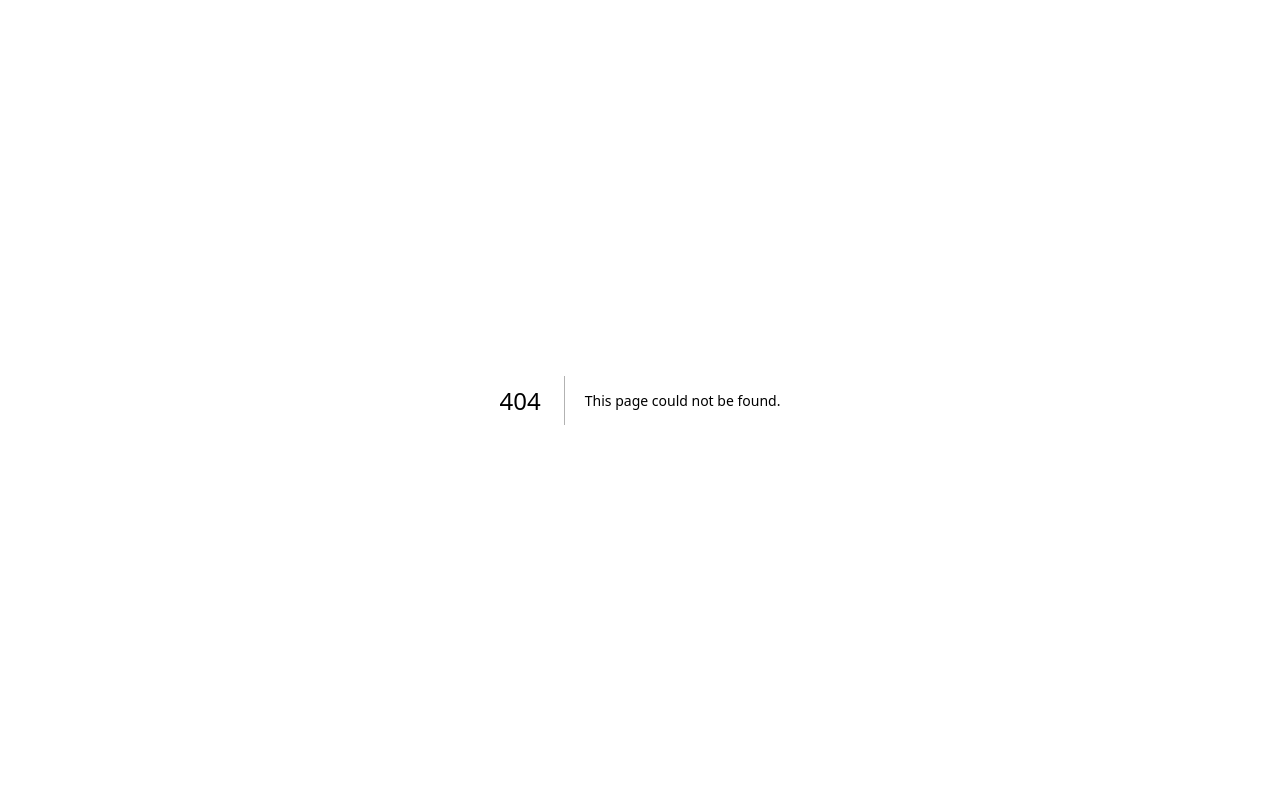
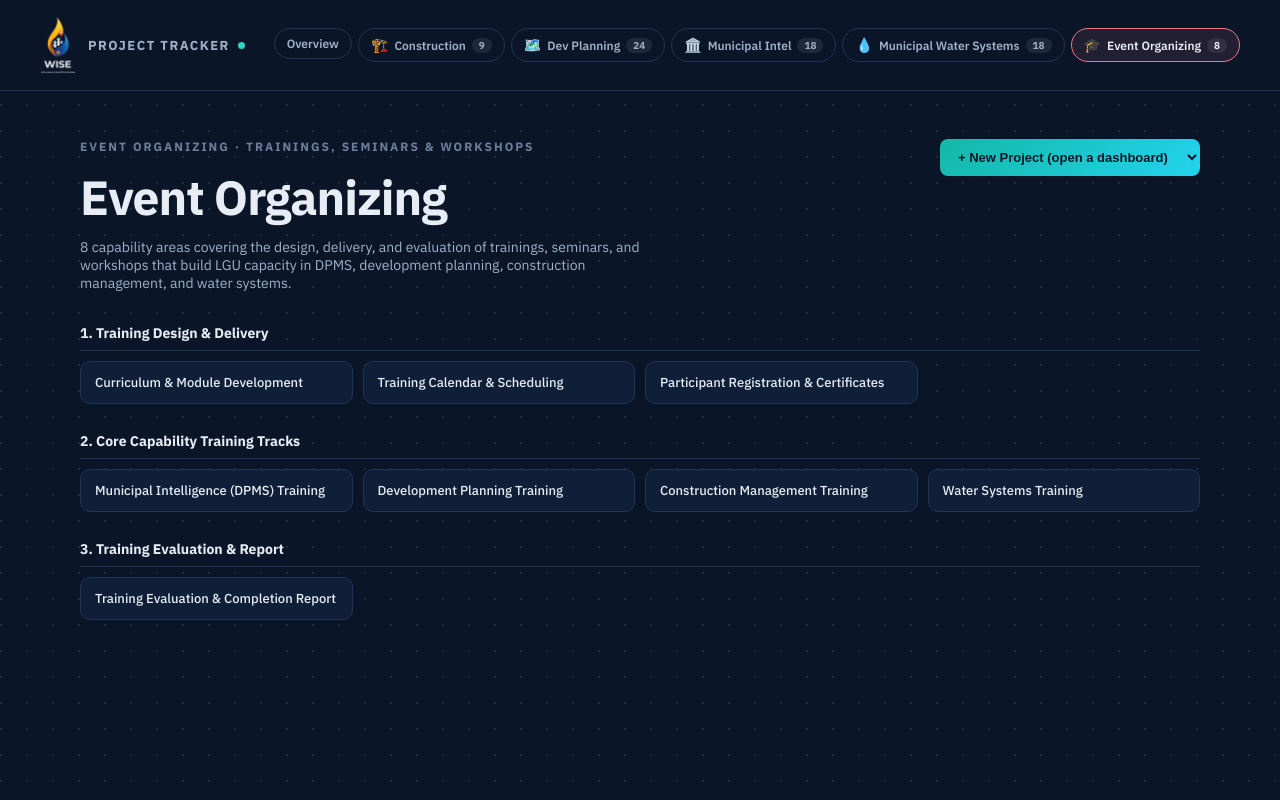
Before and after one commit to jogjogtumulak013180-bot/WISE-Analytics, a Next.js app: page /event-organizing in a window 1280 px wide. Before the commit this address had no page. Built offline with nearby package versions, Linux system fonts and the light colour scheme.

Commit message:
Add Event Organizing as 5th product: training design & delivery, core capability training tracks, evaluation & reporting (8 items)

```diff
--- a/app/components/Sidebar.tsx
+++ b/app/components/Sidebar.tsx
@@ -7,6 +7,7 @@ import { TOTAL_CAPABILITY_COUNT } from "../lib/waterSystems";
 import { CONSTRUCTION_MANAGEMENT_TOTAL_COUNT } from "../lib/constructionManagement";
 import { DEV_PLANNING_TOTAL_COUNT } from "../lib/devPlanning";
 import { MUNICIPAL_INTEL_TOTAL_COUNT } from "../lib/municipalIntel";
+import { EVENT_ORGANIZING_TOTAL_COUNT } from "../lib/eventOrganizing";
 
 type View = "Overview" | ProjectCategory;
 
@@ -15,6 +16,7 @@ const PRODUCT_LINKS = [
   { href: "/dev-planning", label: "Dev Planning", icon: "\u{1F5FA}️", accent: "#34d399", count: DEV_PLANNING_TOTAL_COUNT },
   { href: "/municipal-intel", label: "Municipal Intel", icon: "\u{1F3DB}️", accent: "#a78bfa", count: MUNICIPAL_INTEL_TOTAL_COUNT },
   { href: "/water-systems", label: "Municipal Water Systems", icon: "\u{1F4A7}", accent: "#22d3ee", count: TOTAL_CAPABILITY_COUNT },
+  { href: "/event-organizing", label: "Event Organizing", icon: "\u{1F393}", accent: "#fb7185", count: EVENT_ORGANIZING_TOTAL_COUNT },
 ];
 
 interface SidebarProps {
--- /dev/null
+++ b/app/event-organizing/page.tsx
@@ -0,0 +1,14 @@
+import CapabilityHub from "../components/CapabilityHub";
+import { EVENT_ORGANIZING_GROUPS, EVENT_ORGANIZING_TOTAL_COUNT } from "../lib/eventOrganizing";
+
+export default function EventOrganizingHub() {
+  return (
+    <CapabilityHub
+      eyebrow="EVENT ORGANIZING · TRAININGS, SEMINARS & WORKSHOPS"
+      title="Event Organizing"
+      subtitle={`${EVENT_ORGANIZING_TOTAL_COUNT} capability areas covering the design, delivery, and evaluation of trainings, seminars, and workshops that build LGU capacity in DPMS, development planning, construction management, and water systems.`}
+      groups={EVENT_ORGANIZING_GROUPS}
+      basePath="/event-organizing"
+    />
+  );
+}
--- /dev/null
+++ b/app/lib/eventOrganizing.ts
@@ -0,0 +1,43 @@
+import type { CapabilityGroup } from "./waterSystems";
+
+export const EVENT_ORGANIZING_GROUPS: CapabilityGroup[] = [
+  {
+    slug: "training-design-delivery",
+    title: "1. Training Design & Delivery",
+    items: [
+      { slug: "curriculum-module-development", title: "Curriculum & Module Development" },
+      { slug: "training-calendar-scheduling", title: "Training Calendar & Scheduling" },
+      { slug: "participant-registration-certificates", title: "Participant Registration & Certificates" },
+    ],
+  },
+  {
+    slug: "core-capability-training-tracks",
+    title: "2. Core Capability Training Tracks",
+    items: [
+      { slug: "municipal-intelligence-training", title: "Municipal Intelligence (DPMS) Training" },
+      { slug: "development-planning-training", title: "Development Planning Training" },
+      { slug: "construction-management-training", title: "Construction Management Training" },
+      { slug: "water-systems-training", title: "Water Systems Training" },
+    ],
+  },
+  {
+    slug: "training-evaluation-report",
+    title: "3. Training Evaluation & Report",
+    items: [
+      { slug: "training-evaluation-completion-report", title: "Training Evaluation & Completion Report" },
+    ],
+  },
+];
+
+export function findEventOrganizingCapability(groupSlug: string, itemSlug: string) {
+  const group = EVENT_ORGANIZING_GROUPS.find((g) => g.slug === groupSlug);
+  if (!group) return null;
+  const item = group.items.find((i) => i.slug === itemSlug);
+  if (!item) return null;
+  return { group, item };
+}
+
+export const EVENT_ORGANIZING_TOTAL_COUNT = EVENT_ORGANIZING_GROUPS.reduce(
+  (sum, g) => sum + g.items.length,
+  0
+);
```
Also changed, not shown: app/event-organizing/[group]/[item]/page.tsx (added, +22 -0 lines).
